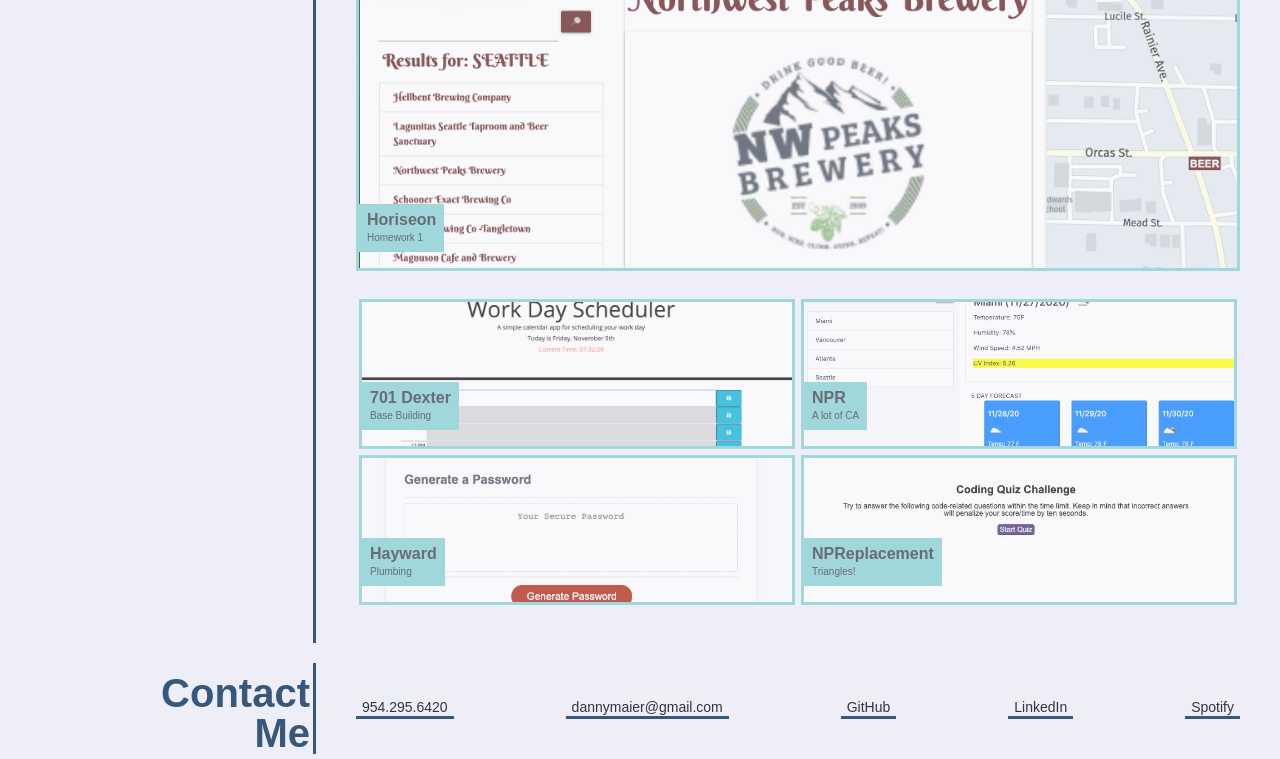
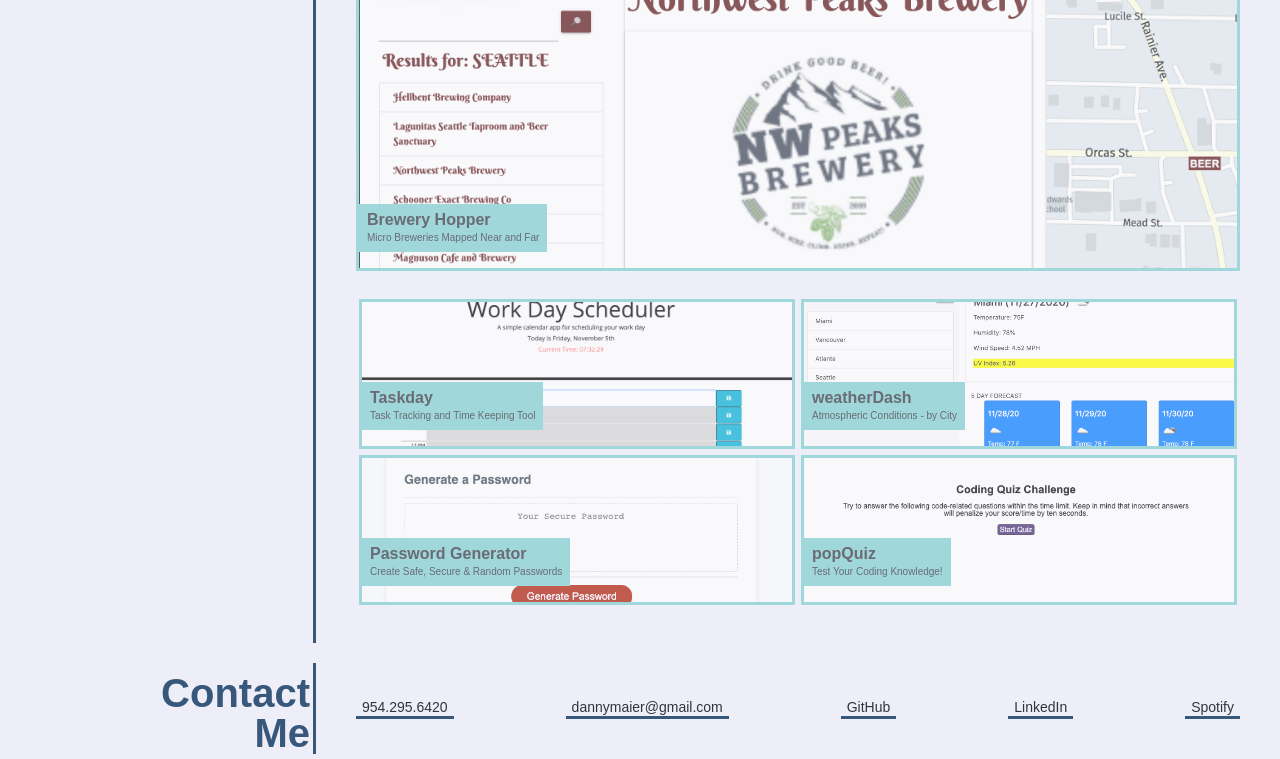
Before and after one commit to DanZosh/DanZosh_Portfoliosh_Update, a plain HTML site: page index.html in a window 1280 px wide. Shown: the part 545-1304 px from the top of the page. Drawn offline with Linux system fonts and the light colour scheme.

Commit message:
updated links

```diff
--- a/index.html
+++ b/index.html
@@ -50,39 +50,39 @@
 
             <div class="container sideborder thegrid">
 <!-- HORISEON -->
-                <a href="https://danzosh.github.io/HoriseonRefactor/" target="_blank" class="article1 horiseon opaque">
+                <a href="https://macz-norton.github.io/BreweryHopper/" target="_blank" class="article1 horiseon opaque">
                     <div class="littlebox">
-                        <h2>Horiseon</h2>
-                        <detail>Homework 1</detail>
+                        <h2>Brewery Hopper</h2>
+                        <detail>Micro Breweries Mapped Near and Far</detail>
                     </div>
                 </a>
 <!-- 701DEXTER -->
                 <div class="thesmallgrid">
-                    <a href="https://news.theregistryps.com/10-story-office-and-research-building-proposed-by-alexandria-real-estate-in-seattles-south-lake-union-neighborhood-moves-to-recommendation-phase/" target="_blank" class="article2 dexter opaque gridwrap">
+                    <a href="https://danzosh.github.io/Taskday/" target="_blank" class="article2 dexter opaque gridwrap">
                         <div class="littlebox">
-                            <h2>701 Dexter</h2>
-                            <detail>Base Building</detail>
+                            <h2>Taskday</h2>
+                            <detail>Task Tracking and Time Keeping Tool</detail>
                         </div>
                     </a>
 <!-- NPR HEADQUARTERS -->
-                    <a href="https://www.npr.org/about-npr/177066727/visit-npr" target="_blank" class="article2 npr opaque gridwrap">
+                    <a href="https://danzosh.github.io/weatherDash/" target="_blank" class="article2 npr opaque gridwrap">
                         <div class="littlebox">
-                            <h2>NPR</h2>
-                            <detail>A lot of CA</detail>
+                            <h2>weatherDash</h2>
+                            <detail>Atmospheric Conditions - by City</detail>
                         </div>
                     </a>
 <!-- HAYWARD -->
-                    <a href="https://around.uoregon.edu/hayward" target="_blank" class="article2 hayward opaque gridwrap">
+                    <a href="https://danzosh.github.io/passwordGeneration/" target="_blank" class="article2 hayward opaque gridwrap">
                         <div class="littlebox">
-                            <h2>Hayward</h2>
-                            <detail>Plumbing </detail>
+                            <h2>Password Generator</h2>
+                            <detail>Create Safe, Secure & Random Passwords </detail>
                         </div>
                     </a>
 <!-- 601MASSAVE -->
-                    <a href="https://www.clarkconstruction.com/our-work/projects/601-massachusetts-avenue" target="_blank" class="article2 massAve opaque gridwrap">
+                    <a href="https://danzosh.github.io/popQuiz/" target="_blank" class="article2 massAve opaque gridwrap">
                         <div class="littlebox">
-                            <h2>NPReplacement</h2>
-                            <detail>Triangles!</detail>
+                            <h2>popQuiz</h2>
+                            <detail>Test Your Coding Knowledge!</detail>
                         </div>
                     </a>
                 </div>
```
